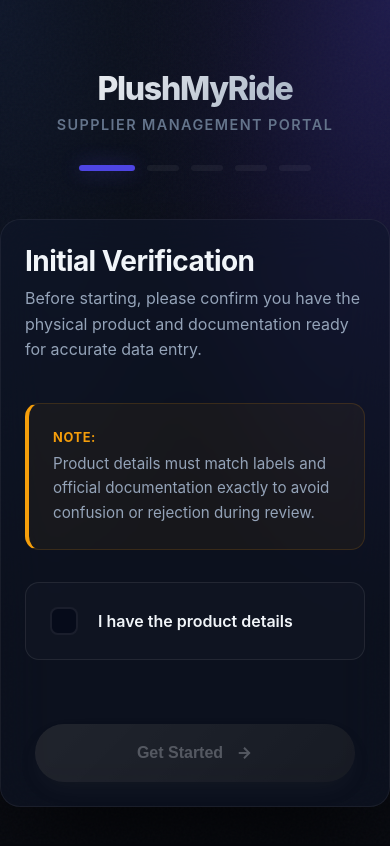
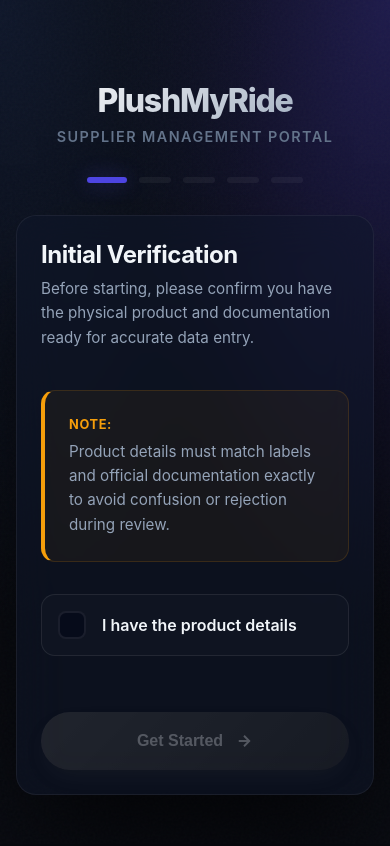
Before and after one commit to Nawajish10/pmd-supplier, a React (Vite) app: page / in a window 390 px wide. Shown: the top 846 px of the page. Built offline with nearby package versions, Linux system fonts and the light colour scheme.

Commit message:
fix: resolve mobile responsiveness, layout overflow, and multi-column stacking issues

```diff
--- a/src/App.jsx
+++ b/src/App.jsx
@@ -538,11 +538,11 @@
         </div>
       </header>
 
-      <div style={{ display: 'flex', gap: '2rem', width: '100%', maxWidth: products.length > 0 ? '1200px' : '640px', transition: 'max-width 0.3s ease' }}>
+      <div className={`main-layout ${products.length > 0 ? 'has-products' : ''}`}>
         {products.length > 0 && (
-          <aside style={{ flex: '0 0 320px', display: 'flex', flexDirection: 'column', gap: '1rem', animation: 'stepFadeIn 0.4s ease-out' }}>
-            <h3 style={{ color: 'var(--text-secondary)', fontSize: '0.9rem', textTransform: 'uppercase', letterSpacing: '0.1em', margin: 0, paddingLeft: '0.5rem' }}>Queued Products ({products.length})</h3>
-            <div style={{ display: 'flex', flexDirection: 'column', gap: '1rem', maxHeight: '600px', overflowY: 'auto', paddingRight: '0.5rem' }} className="sku-logic-scroll">
+          <aside className="sidebar-queue">
+            <h3 className="sidebar-title">Queued Products ({products.length})</h3>
+            <div className="sku-logic-scroll sidebar-list">
               {products.map((p, idx) => (
                 <div key={idx} style={{ background: 'rgba(255,255,255,0.03)', border: '1px solid var(--card-border)', borderRadius: '16px', padding: '1.25rem' }}>
                   <div style={{ display: 'flex', justifyContent: 'space-between', alignItems: 'flex-start', marginBottom: '0.5rem' }}>
--- a/src/index.css
+++ b/src/index.css
@@ -42,6 +42,12 @@
   margin: 0;
   padding: 0;
   box-sizing: border-box;
+}
+
+html, body {
+  overflow-x: hidden;
+  max-width: 100vw;
+  width: 100%;
 }
 
 body {
@@ -513,20 +519,104 @@
   background: rgba(255, 255, 255, 0.2);
 }
 
-/* Responsive Overrides */
+/* Layout Classes */
+.main-layout {
+  display: flex;
+  gap: 2rem;
+  width: 100%;
+  max-width: 640px;
+  transition: max-width 0.3s ease;
+  align-items: flex-start;
+}
+
+.main-layout.has-products {
+  max-width: 1200px;
+}
+
+.sidebar-queue {
+  flex: 0 0 320px;
+  display: flex;
+  flex-direction: column;
+  gap: 1rem;
+  animation: stepFadeIn 0.4s ease-out;
+}
+
+.sidebar-title {
+  color: var(--text-secondary);
+  font-size: 0.9rem;
+  text-transform: uppercase;
+  letter-spacing: 0.1em;
+  margin: 0;
+  padding-left: 0.5rem;
+}
+
+.sidebar-list {
+  display: flex;
+  flex-direction: column;
+  gap: 1rem;
+  max-height: 600px;
+  overflow-y: auto;
+  padding-right: 0.5rem;
+}
+
+/* Responsive Breakpoints */
+@media (max-width: 1024px) {
+  .main-layout.has-products {
+    flex-direction: column;
+    max-width: 640px;
+  }
+
+  .sidebar-queue {
+    flex: none;
+    width: 100%;
+  }
+
+  .sidebar-list {
+    max-height: 300px;
+  }
+}
+
 @media (max-width: 860px) {
   .glass-card { padding: 2.5rem; min-height: auto; }
-  .form-grid { grid-template-columns: 1fr; gap: 0; }
+  .form-grid { grid-template-columns: 1fr; gap: 1.5rem; }
 }
 
 @media (max-width: 640px) {
-  body { padding: 1rem 0; }
-  .portal-header { padding: 0 1.5rem; }
+  body { padding: 1rem; justify-content: flex-start; }
+  .portal-header { padding: 0 0.5rem; margin-bottom: 2rem; }
   .portal-logo { font-size: 2rem; }
   .glass-card { padding: 1.5rem; border-radius: 20px; }
-  .button-group { grid-template-columns: 1fr; }
+
+  .main-layout { gap: 1.5rem; }
+
+  .button-group {
+    grid-template-columns: 1fr;
+    gap: 1rem;
+  }
+
   .btn-secondary { order: 2; }
-  .tooltip-content { width: 200px; left: auto; right: 0; transform: translate(0, 10px); }
+
+  .tooltip-content {
+    width: calc(100vw - 4rem);
+    max-width: 280px;
+    left: auto;
+    right: 0;
+    transform: translate(0, 10px);
+  }
   .tooltip-content::after { left: auto; right: 20px; }
   .tooltip-wrapper:hover .tooltip-content { transform: translate(0, 0); }
+
+  .custom-checkbox {
+    padding: 1rem;
+    gap: 1rem;
+    margin-bottom: 1.5rem;
+  }
+
+  .step-title { font-size: 1.5rem; }
+  .step-desc { font-size: 0.95rem; }
 }
+
+@media (max-width: 480px) {
+  .progress-pill.active { width: 40px; }
+  .photo-grid { grid-template-columns: 1fr; }
+}
```
